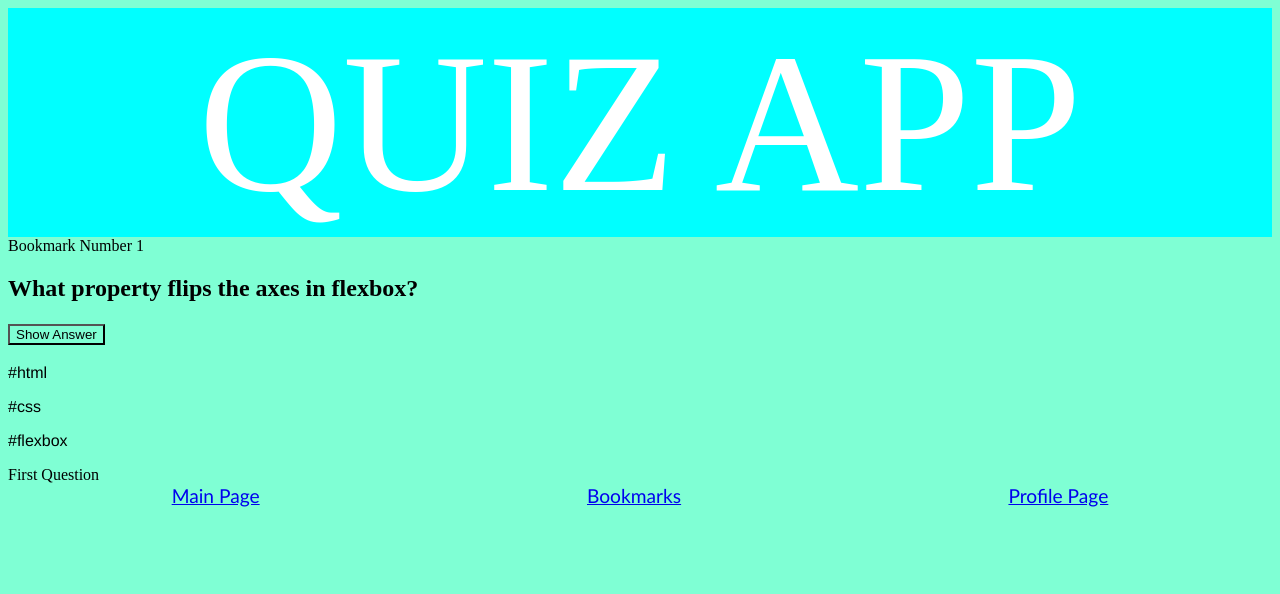
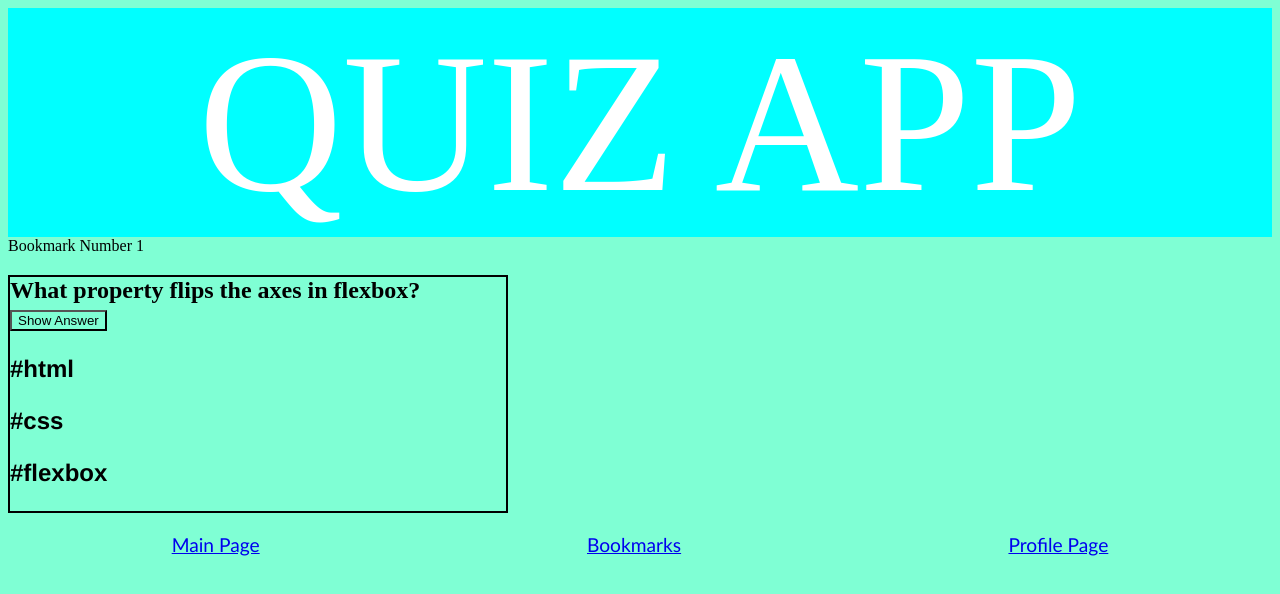
Before and after one commit to jenagansivakumar/first_project, a plain HTML site: page index.html in a window 1280 px wide. Drawn offline with Linux system fonts and the light colour scheme.

Commit message:
added box around first question

```diff
--- a/index.html
+++ b/index.html
@@ -12,13 +12,14 @@
     <main>QUIZ APP</main>
     <a id="bookmark 1"> Bookmark Number 1</a>
     <h2 class="question">
+      <a id="first_question"></a>
       What property flips the axes in flexbox?
-      <h3><button>Show Answer</button></h3>
+      <button>Show Answer</button>
       <p id="tags">#html</p>
       <p id="tags">#css</p>
       <p id="tags">#flexbox</p>
 
-      <a id="first_question"> First Question</a>
+      <a id="first_question"></a>
     </h2>
     <a id="second_question"> </a>
 
--- a/styles.css
+++ b/styles.css
@@ -28,6 +28,9 @@ main {
 }
 
 .question {
-  border: 1px;
-  border-width: 10px;
+  border: 1px solid;
+  border-color: black;
+  border-width: 2px;
+  width: 500px;
+  height: px;
 }
```
